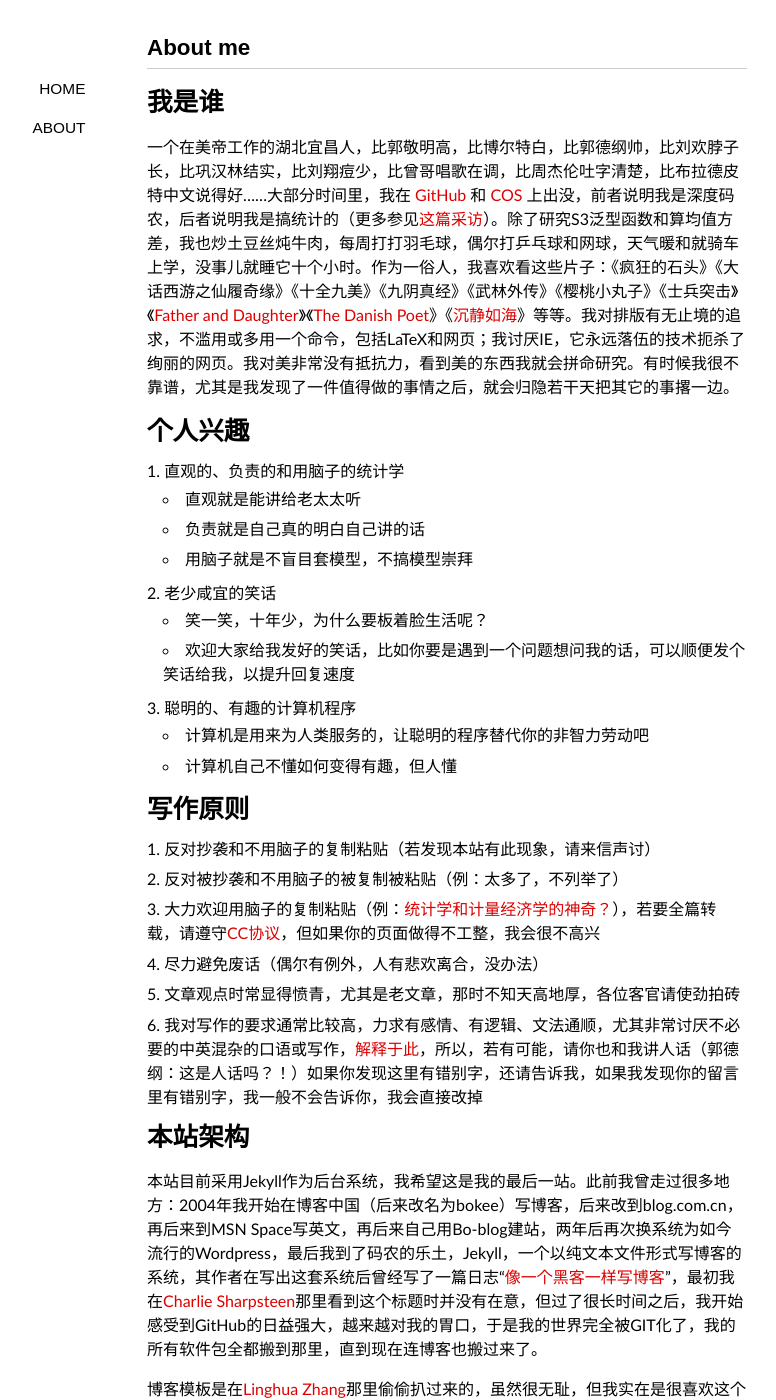
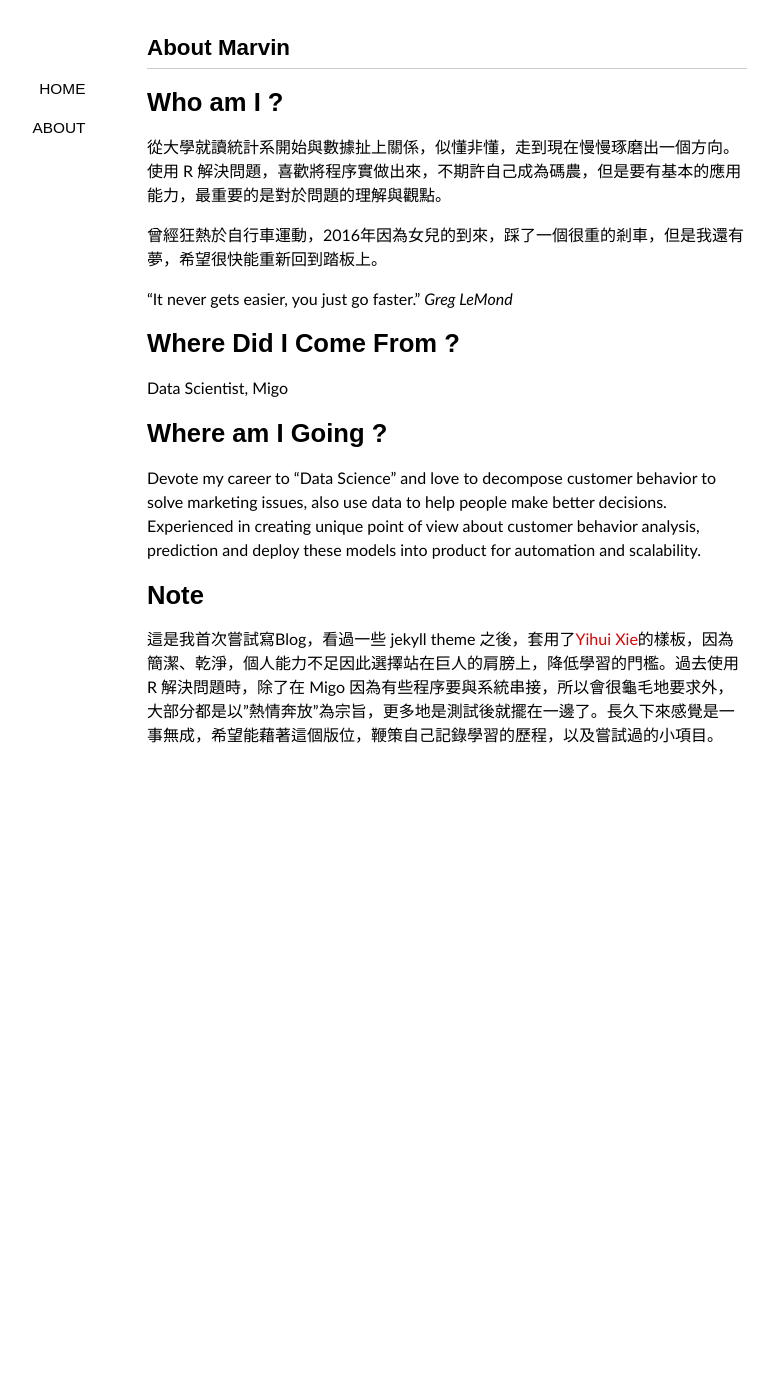
Before and after one commit to ddtwu/ddtwu.github.io, a Jekyll site: the page built from about/index.md, in a window 1280 px wide and 1400 px high. Shown: the whole window, without its empty margins (193-969 px from the left). Built offline with Jekyll 4.4.1, drawn with Linux system fonts in a browser that asks for light colours; nearby versions of some CDN libraries; some web fonts are replaced; comment, search, counter and statistics services are not loaded; some of the changed text lies outside the part shown.

Commit message:
no message

```diff
--- a/about/index.md
+++ b/about/index.md
@@ -1,55 +1,21 @@
 ---
-title: About me
+title: About Marvin
 layout: page
 comments: yes
 ---
 
-# 我是谁
+# Who am I ?
+從大學就讀統計系開始與數據扯上關係，似懂非懂，走到現在慢慢琢磨出一個方向。使用 R 解決問題，喜歡將程序實做出來，不期許自己成為碼農，但是要有基本的應用能力，最重要的是對於問題的理解與觀點。
 
-一个在美帝工作的湖北宜昌人，比郭敬明高，比博尔特白，比郭德纲帅，比刘欢脖子长，比巩汉林结实，比刘翔痘少，比曾哥唱歌在调，比周杰伦吐字清楚，比布拉德皮特中文说得好……大部分时间里，我在 [GitHub](https://github.com/yihui) 和 [COS](http://cos.name) 上出没，前者说明我是深度码农，后者说明我是搞统计的（更多参见[这篇采访](http://yihui.xie.usesthis.com)）。除了研究S3泛型函数和算均值方差，我也炒土豆丝炖牛肉，每周打打羽毛球，偶尔打乒乓球和网球，天气暖和就骑车上学，没事儿就睡它十个小时。作为一俗人，我喜欢看这些片子：《疯狂的石头》《大话西游之仙履奇缘》《十全九美》《九阴真经》《武林外传》《樱桃小丸子》《士兵突击》《[Father and Daughter](http://www.imdb.com/title/tt0279079/)》《[The Danish Poet](http://en.wikipedia.org/wiki/The_Danish_Poet)》《[沉静如海](http://www.imdb.com/title/tt0039822/)》等等。我对排版有无止境的追求，不滥用或多用一个命令，包括LaTeX和网页；我讨厌IE，它永远落伍的技术扼杀了绚丽的网页。我对美非常没有抵抗力，看到美的东西我就会拼命研究。有时候我很不靠谱，尤其是我发现了一件值得做的事情之后，就会归隐若干天把其它的事撂一边。
+曾經狂熱於自行車運動，2016年因為女兒的到來，踩了一個很重的剎車，但是我還有夢，希望很快能重新回到踏板上。
 
-# 个人兴趣
+"It never gets easier, you just go faster." _Greg LeMond_
 
-1. 直观的、负责的和用脑子的统计学
-    - 直观就是能讲给老太太听
-    - 负责就是自己真的明白自己讲的话
-    - 用脑子就是不盲目套模型，不搞模型崇拜
-1. 老少咸宜的笑话
-    - 笑一笑，十年少，为什么要板着脸生活呢？
-    - 欢迎大家给我发好的笑话，比如你要是遇到一个问题想问我的话，可以顺便发个笑话给我，以提升回复速度
-1. 聪明的、有趣的计算机程序
-    - 计算机是用来为人类服务的，让聪明的程序替代你的非智力劳动吧
-    - 计算机自己不懂如何变得有趣，但人懂
+# Where Did I Come From ?
+Data Scientist, Migo
 
-# 写作原则
+# Where am I Going ?
+Devote my career to "Data Science" and love to decompose customer behavior to solve marketing issues, also use data to help people make better decisions. Experienced in creating unique point of view about customer behavior analysis, prediction and deploy these models into product for automation and scalability.
 
-1. 反对抄袭和不用脑子的复制粘贴（若发现本站有此现象，请来信声讨）
-1. 反对被抄袭和不用脑子的被复制被粘贴（例：太多了，不列举了）
-1. 大力欢迎用脑子的复制粘贴（例：[统计学和计量经济学的神奇？](http://www.loyhome.cn/679.html)），若要全篇转载，请遵守[CC协议](http://creativecommons.org/licenses/by-nc-sa/3.0/)，但如果你的页面做得不工整，我会很不高兴
-1. 尽力避免废话（偶尔有例外，人有悲欢离合，没办法）
-1. 文章观点时常显得愤青，尤其是老文章，那时不知天高地厚，各位客官请使劲拍砖
-1. 我对写作的要求通常比较高，力求有感情、有逻辑、文法通顺，尤其非常讨厌不必要的中英混杂的口语或写作，[解释于此](http://cos.name/2011/04/an-introduction-to-lars/#comment-1989)，所以，若有可能，请你也和我讲人话（郭德纲：这是人话吗？！）如果你发现这里有错别字，还请告诉我，如果我发现你的留言里有错别字，我一般不会告诉你，我会直接改掉
-
-# 本站架构
-
-本站目前采用Jekyll作为后台系统，我希望这是我的最后一站。此前我曾走过很多地方：2004年我开始在博客中国（后来改名为bokee）写博客，后来改到blog.com.cn，再后来到MSN Space写英文，再后来自己用Bo-blog建站，两年后再次换系统为如今流行的Wordpress，最后我到了码农的乐土，Jekyll，一个以纯文本文件形式写博客的系统，其作者在写出这套系统后曾经写了一篇日志“[像一个黑客一样写博客](http://tom.preston-werner.com/2008/11/17/blogging-like-a-hacker.html)”，最初我在[Charlie Sharpsteen](https://github.com/Sharpie)那里看到这个标题时并没有在意，但过了很长时间之后，我开始感受到GitHub的日益强大，越来越对我的胃口，于是我的世界完全被GIT化了，我的所有软件包全都搬到那里，直到现在连博客也搬过来了。
-
-博客模板是在[Linghua Zhang](http://lhzhang.com/)那里偷偷扒过来的，虽然很无耻，但我实在是很喜欢这个简洁的设计，唉，即使挨骂我也想偷，当然，要是主人真的介意，我也只能忍痛割爱了。我的[首页](/)是从[Tao Zhang](http://ztpala.com/)那里偷来的，同样我也是觉得设计得很棒。我对CSS做了一些局部微调，主要功劳都是前面二位的（居然都姓张），哪天要是有机会见到你们我一定请客。对了，本站的日志文章可以用键盘上的左右箭头导航，如果你要从盘古开天辟地看起，就到第一篇文章开始一步步按右箭头吧，目前搬家后大部分文章我还没整理，所以会遇到不少格式乱糟糟的文字或图片缺失，若有此类情况让你感到不爽，请帮忙给我留言提醒一下。
-
-# 我佩服的人
-
-排名不分先后，想到哪里写到哪里，只是我个人的想法，不要把这个列表当神坛。
-
-- 我爹：他这辈子真的很不容易
-- 杨阳：一个苦人，2008年一个夏雨夜说“我把一件工作当另一件工作的休息”，我不用想长征两万五，这个人就足以当苦的底线了
-- 王明夫、王丰和杨大林老师：思维、气场；2008-2009年士兵突击
-- 卢鸫翔：专业 + 敬业，尤其在2012年2月9日让我深感敬佩
-- John Tukey：我认为他是小宇宙最强的统计学家，似乎抬手就能开创一个领域
-- David Donoho：《数据科学50年》是从学术角度谈数据科学的唯一一篇没水分的文章
-- John Kimmel：爱护作者的出版人
-- Michael Lawrence：天才人物，也是做基础建设工作的人，除了代码之外，写作水平也是超一流，值得学习，这个时代缺少这种在底层工作而且极其低调的人
-- [Qu Long](http://longor.public.iastate.edu/)（传说中的rtist）：我称之为[COS论坛](http://cos.name/cn/)上最聪明的人
-- Bill Cleveland：除了他在统计图形方面的工作之外，还有一篇十年前关于[Data Science](http://cm.bell-labs.com/cm/ms/departments/sia/doc/datascience.pdf)的一篇文章让我深为认同
-- 邱怡轩：我就不表扬了，否则他又要一天到晚顶个大鸭梨了
-
-未完待续。
+# Note
+這是我首次嘗試寫Blog，看過一些 jekyll theme 之後，套用了[Yihui Xie](http://yihui.name/)的樣板，因為簡潔、乾淨，個人能力不足因此選擇站在巨人的肩膀上，降低學習的門檻。過去使用 R 解決問題時，除了在 Migo 因為有些程序要與系統串接，所以會很龜毛地要求外，大部分都是以"熱情奔放"為宗旨，更多地是測試後就擺在一邊了。長久下來感覺是一事無成，希望能藉著這個版位，鞭策自己記錄學習的歷程，以及嘗試過的小項目。
```
Also changed, not shown: index.md (+1 -1 lines).
